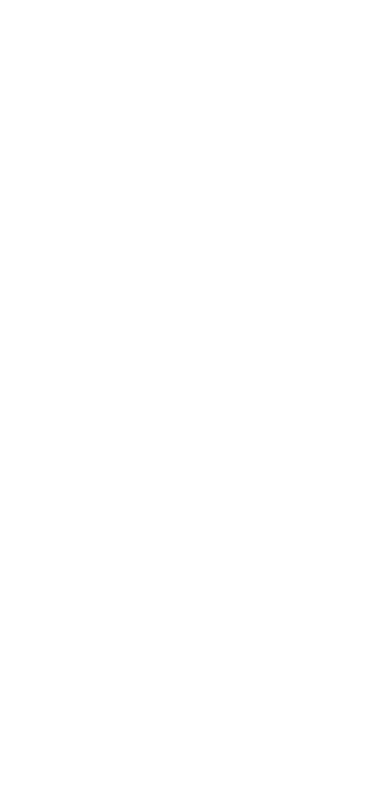
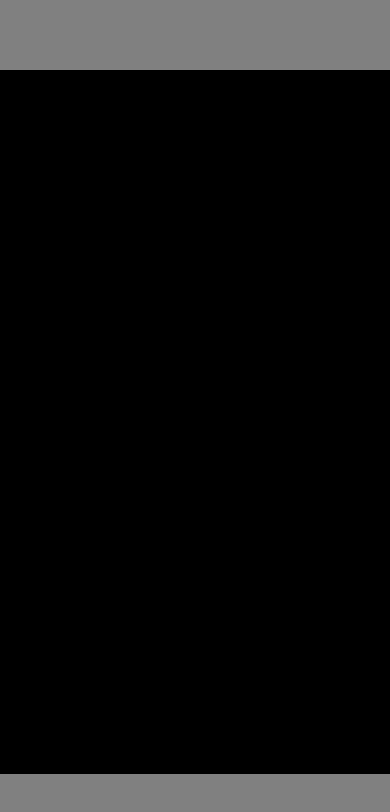
Before and after one commit to chaeyn/rn-study, a React Native app: screen / in a window 390 px wide. Shown: the top 812 px of the page. Built offline with nearby package versions, Linux system fonts and the light colour scheme.

Commit message:
feat: layout system

```diff
--- a/App.js
+++ b/App.js
@@ -2,10 +2,10 @@
 
 export default function App() {
   return (
-    <View>
-      <View></View>
-      <View></View>
-      <View></View>
+    <View style={{ flex: 1 }}>
+      <View style={{ flex: 1, backgroundColor: "gray" }}></View>
+      <View style={{ flex: 10, backgroundColor: "black" }}></View>
+      <View style={{ flex: 1, backgroundColor: "gray" }}></View>
     </View>
   );
 }
```
